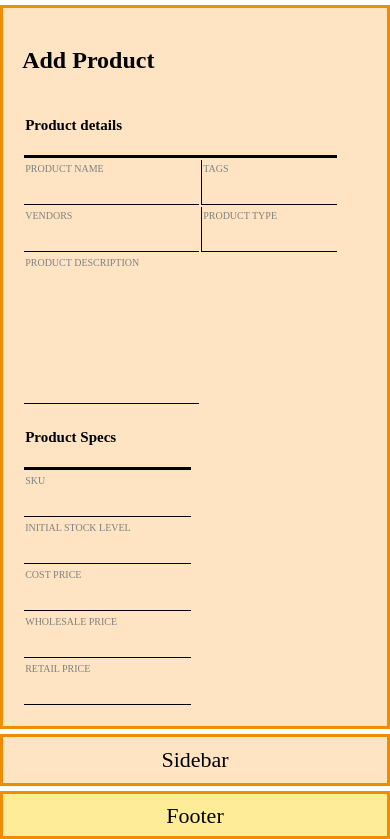
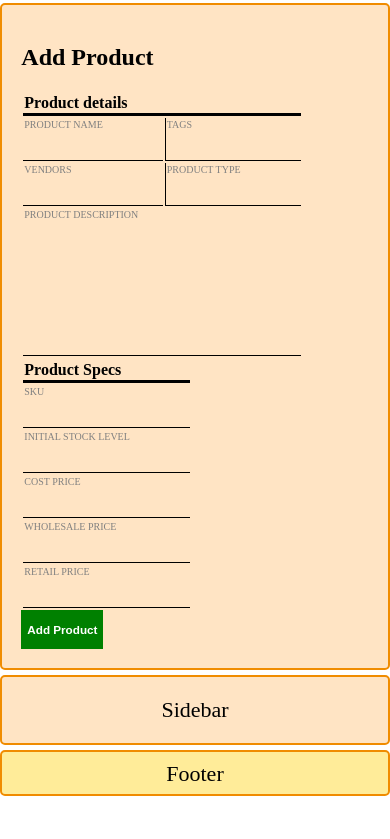
Before and after one commit to saritakha/Company-form, a plain HTML site: page index.html in a window 390 px wide. Shown: the part 106-945 px from the top of the page. After the commit the page ends 902 px from the top, so only its background shows below. Drawn offline with Linux system fonts and the light colour scheme.

Commit message:
some modifications

```diff
--- a/index.html
+++ b/index.html
@@ -30,9 +30,8 @@
         <div class="flex-container">
           <div class="table-item1">
             <table>
-            <tr class="table-main">
-              <th colspan="2">
-                <h4>Product details</h4></th>
+              <tr>
+              <th colspan="2">Product details</th>
             </tr>
             <tr>
               <td>PRODUCT NAME</td>
@@ -43,16 +42,15 @@
               <td id="left-border">PRODUCT TYPE</td>
             </tr>
             <tr>
-              <td class="description">PRODUCT DESCRIPTION</td>
+              <td colspan="2" class="description">PRODUCT DESCRIPTION</td>
             </tr>
           </table>
       </div>
             <div class="table-item2">
               <table>
-              <tr class="table-main">
-                <th colspan="2">
-                  <h4>Product Specs</h4></th>
-              </tr>
+                <tr>
+                    <th colspan="2">Product Specs</th>
+                  </tr>
               <tr>
                 <td>SKU</td>
               </tr>
@@ -71,6 +69,7 @@
             </table>
         </div>
       </div>
+        <button><h3>Add Product</h3>
     </div>
     </section>
     <aside> Sidebar </aside>
--- a/style.css
+++ b/style.css
@@ -23,7 +23,8 @@ body {
 
  header,section, aside, footer {
   display: flex;
-  border: 3px solid #f08c00;
+  border: 2px solid #f08c00;
+  border-radius: 5px;
 }
 
 .brand{
@@ -39,6 +40,10 @@ ul li{
   display: inline-block;
   align-items: right;
   justify-content: space-between;
+}
+
+li>a{
+  text-decoration: none;
 }
 
 header{
@@ -84,13 +89,8 @@ section{
   align-items: flex-end;
 }
 
-table th{
-  border-bottom: 3px solid black;
-}
-
 table td {
   padding-bottom: 30px;
-  padding-top: 3px;
   padding-right: 60px;
   border-bottom: 1px solid black;
   font-size: 10px;
@@ -107,12 +107,17 @@ table td {
   padding-bottom: 135px;
 }
 
-.table-main {
-  padding-top: 15px;
-  padding-bottom: 5px;
+th {
   font-weight: bold;
-  font-size: 15px;
   text-align: left;
+  font-size: 16px;
+  border-bottom: 3px solid black;
+
+}
+
+ table>tr{
+  padding: 0px;
+  margin: 0px;
 }
 
 aside {
@@ -120,7 +125,7 @@ aside {
   grid-area: aside;
   font-size: 22px;
   text-align: center;
-  padding: 10px;
+  padding: 20px;
   background-color: #FFE4C4;
 }
 
@@ -136,7 +141,7 @@ footer {
 
 .grid-container {
   display: grid;
-  grid-gap: 5px;
+  grid-gap: 7px;
   grid-template-columns: repeat(4);
   grid-template-rows: repeat(4);
   grid-template-areas:
@@ -144,6 +149,12 @@ footer {
   "section section section aside"
   "section section section aside"
   "footer footer footer footer";
+}
+
+button{
+    background: transparent;
+    border: none !important;
+    font-size:0;
 }
 
 
@@ -191,5 +202,13 @@ footer {
   .table-item1{flex: 100%; align-items: center;}
   .table-item2{flex: 100%; align-items: center;}
 
- }
+ button {
+   display: flow-root;
+    background: green;
+    color: white;
+    font-size:10px;
+    align-items: baseline;
+    float: left;
 }
+}
+}
```
